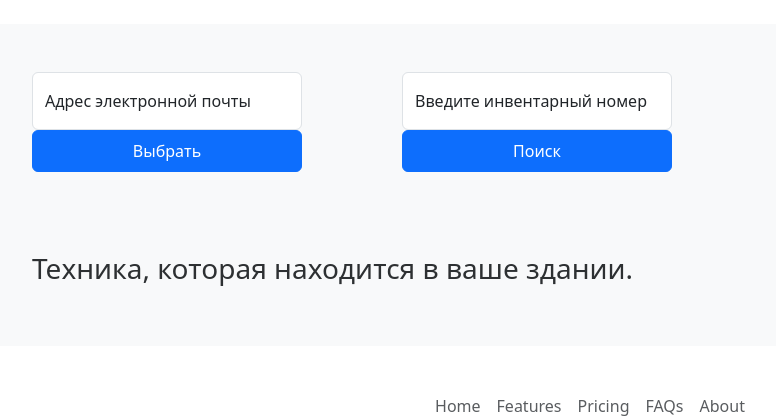
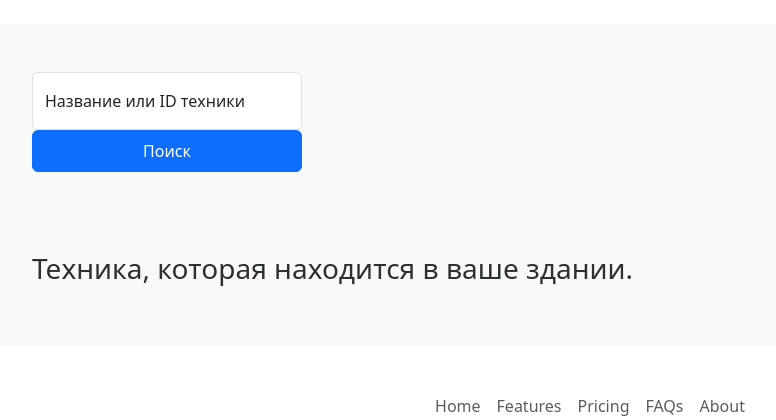
Before and after one commit to vanurtw/TrackingSystem, a Django app: page /tehnique/ in a window 1280 px wide. Shown: the part 73-493 px from the top of the page, without its empty margins (50-826 px from the left). Run offline with Django 5.2, Linux system fonts and the light colour scheme; the visitor is signed in with stand-in values (Sample User, id 1); data that the repository does not hold is empty.

Commit message:
search technique

```diff
--- a/tracking_system/tehnique/forms.py
+++ b/tracking_system/tehnique/forms.py
@@ -8,8 +8,7 @@ class TransportTechniqueForm(forms.Form):
     def __init__(self, *args, **kwargs):
         user = args[0].user
         self.base_fields['technique'] = forms.ModelChoiceField(label='Техника',
-                                                               queryset=Tehnique.objects.filter(building=user.building,
-                                                                                                status='A'))
+                                                               queryset=Tehnique.objects.filter(building=user.building,                                                                               status='A'))
         self.base_fields['technique'].widget.attrs = {'class': 'form-control'}
         self.base_fields['buildinq'] = forms.ModelChoiceField(label='Здание куда передать',
                                                                queryset=Building.objects.exclude(name=user.building))
--- a/tracking_system/tehnique/templates/tehnique/tehnique_list.html
+++ b/tracking_system/tehnique/templates/tehnique/tehnique_list.html
@@ -5,20 +5,14 @@
 <div class="album py-5 bg-body-tertiary">
     <div class="container">
         <div style="display:flex;">
-            <form style="width: 270px; margin-bottom:80px">
+            <form style="width: 270px; margin-bottom:80px" action="" method="get">
                 <div class="form-floating">
-                    <input type="email" class="form-control" id="floatingInput" placeholder="имя@example.com">
-                    <label for="floatingInput">Адрес электронной почты</label>
-                </div>
-                <button class="btn btn-primary w-100 py-2" type="submit">Выбрать</button>
-            </form>
-            <form style="width: 270px; margin-bottom:80px;margin-left: 100px;">
-                <div class="form-floating">
-                    <input type="email" class="form-control" id="" placeholder="имя@example.com">
-                    <label for="floatingInput">Введите инвентарный номер</label>
+                    <input type="text" class="form-control" id="floatingInput" placeholder="имя@example.com" name="search">
+                    <label for="floatingInput">Название или ID техники</label>
                 </div>
                 <button class="btn btn-primary w-100 py-2" type="submit">Поиск</button>
             </form>
+
         </div>
         <h3 style="padding-bottom: 20px;color: #2d3032;">Техника, которая находится в ваше здании.</h3>
         <div class="row row-cols-1 row-cols-sm-2 row-cols-md-3 g-3">
--- a/tracking_system/tehnique/views.py
+++ b/tracking_system/tehnique/views.py
@@ -2,6 +2,7 @@ from django.shortcuts import render
 from django.views.generic import ListView, View
 from .models import Tehnique
 from .forms import TransportTechniqueForm
+from django.db.models import Q
 
 
 # Create your views here.
@@ -13,7 +14,12 @@ class TehniqueViewList(ListView):
 
     def get_queryset(self):
         user = self.request.user
-        queryset = Tehnique.objects.filter(building=user.building)
+        search = self.request.GET.get('search', None)
+        if search:
+            queryset = Tehnique.objects.filter(Q(building=user.building),
+                                               Q(name__icontains=search) | Q(inventory_number__icontains=search))
+        else:
+            queryset = Tehnique.objects.filter(building=user.building, status='A')
         return queryset
 
     extra_context = {'header': 'technique'}
```
Also changed, not shown: tracking_system/system_track/views.py (+0 -7 lines).
